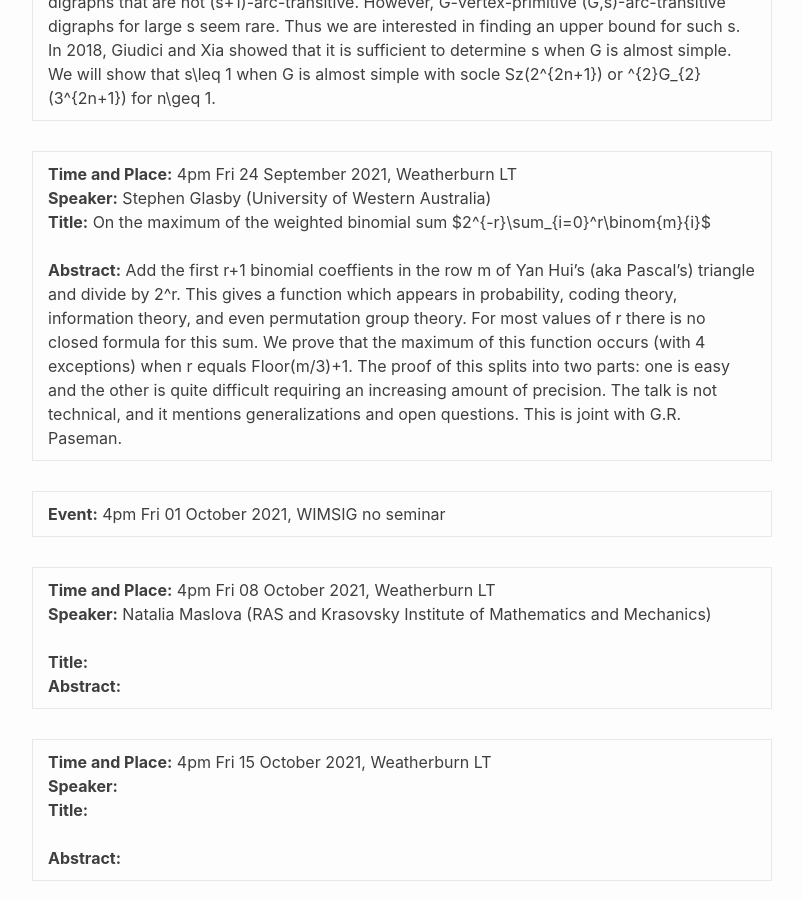
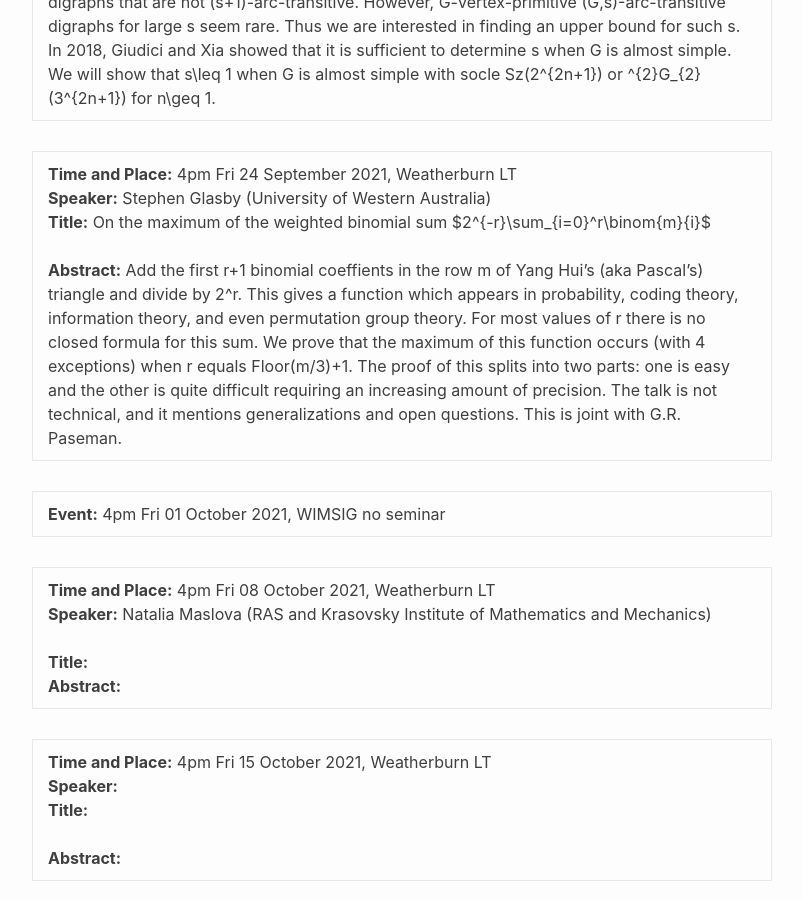
Before and after one commit to StephenGlasby/StephenGlasby.github.io, a Jekyll site: the page built from GandCSeminars.md, in a window 1280 px wide and 900 px high, scrolled down 4714 px. Shown: the whole window, without its empty margins (238-1041 px from the left). Built offline with Jekyll 4.4.1, drawn with Linux system fonts in a browser that asks for light colours.

Commit message:
Yang Hui's triangle

```diff
--- a/GandCSeminars.md
+++ b/GandCSeminars.md
@@ -33,7 +33,7 @@ The Groups and Combinatorics Seminar occurs regularly on Friday afternoons at 16
 
 |**Time and Place:** 4pm Fri 17 September 2021, Weatherburn LT<br>              **Speaker:** Lie Chen (UWA in China)<br>                                        **Title:**  Vertex-primitive s-arc-transitive digraphs of almost simple groups<br><br>                                                                          **Abstract:** The property of s-arc-transitivity has been well studied for many years. Weiss proved that finite undirected graphs that are not cycles can be at most 7-arc-transitive. On the other hand, Praeger showed that for each s there are infinitely many finite s-arc-transitive digraphs that are not (s+1)-arc-transitive. However, G-vertex-primitive (G,s)-arc-transitive digraphs for large s seem rare. Thus we are interested in finding an upper bound for such s. In 2018, Giudici and Xia showed that it is sufficient to determine s when G is almost simple. We will show that s\leq 1 when G is almost simple  with socle Sz(2^{2n+1}) or ^{2}G_{2}(3^{2n+1}) for n\geq 1. |
 
-|**Time and Place:** 4pm Fri 24 September 2021, Weatherburn LT<br>                 **Speaker:** Stephen Glasby (University of Western Australia)<br>                 **Title:**  On the maximum of the weighted binomial sum $2^{-r}\sum_{i=0}^r\binom{m}{i}$<br><br>                    **Abstract:** Add the first r+1 binomial coeffients in the row m of Yan Hui's (aka Pascal's) triangle and divide by 2^r. This gives a function which appears in probability, coding theory, information theory, and even permutation group theory. For most values of r there is no closed formula for this sum. We prove that the maximum of this function occurs (with 4 exceptions) when r equals Floor(m/3)+1. The proof of this splits into two parts: one is easy and the other is quite difficult requiring an increasing amount of precision. The talk is not technical, and it mentions generalizations and open questions. This is joint with G.R. Paseman. |
+|**Time and Place:** 4pm Fri 24 September 2021, Weatherburn LT<br>                 **Speaker:** Stephen Glasby (University of Western Australia)<br>                 **Title:**  On the maximum of the weighted binomial sum $2^{-r}\sum_{i=0}^r\binom{m}{i}$<br><br>                    **Abstract:** Add the first r+1 binomial coeffients in the row m of Yang Hui's (aka Pascal's) triangle and divide by 2^r. This gives a function which appears in probability, coding theory, information theory, and even permutation group theory. For most values of r there is no closed formula for this sum. We prove that the maximum of this function occurs (with 4 exceptions) when r equals Floor(m/3)+1. The proof of this splits into two parts: one is easy and the other is quite difficult requiring an increasing amount of precision. The talk is not technical, and it mentions generalizations and open questions. This is joint with G.R. Paseman. |
 
 |**Event:** 4pm Fri 01 October 2021, WIMSIG no seminar<br>|
 
```
